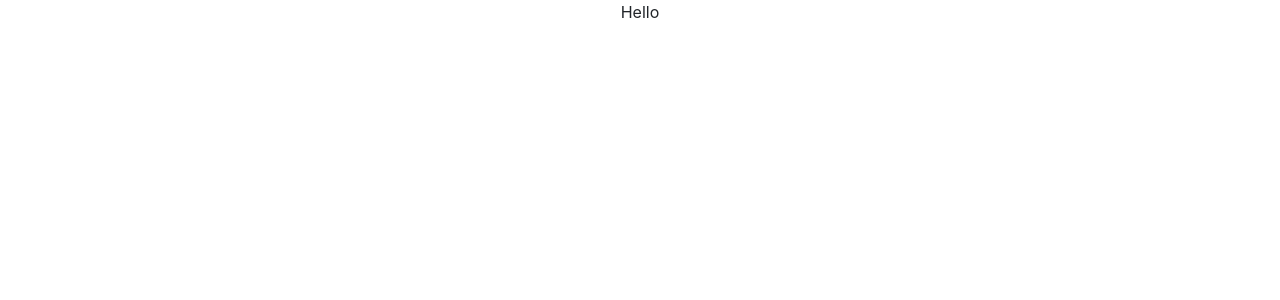
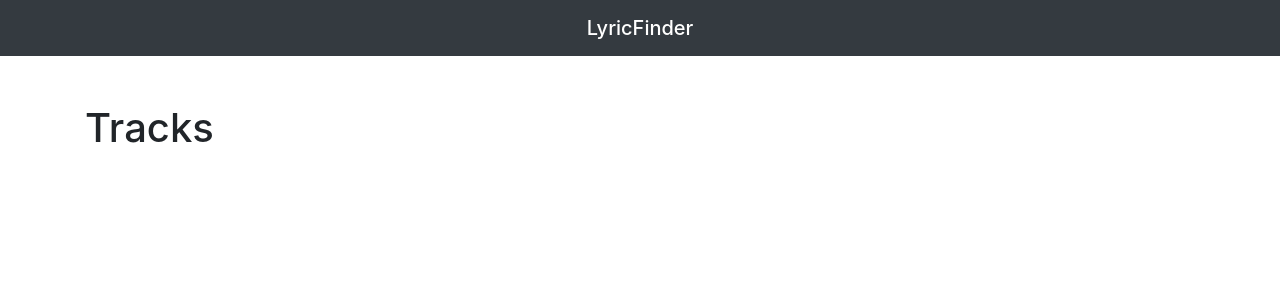
Before and after one commit to ali1129js/lyricsfinder-app, a React (Create React App) app: page / in a window 1280 px wide. Shown: the top 300 px of the page. Built offline with nearby package versions, Linux system fonts and the light colour scheme.

Commit message:
layout and tracks components

```diff
--- a/src/App.js
+++ b/src/App.js
@@ -2,19 +2,31 @@
  * @Author: Ali
  * @Date:   2018-12-26T12:52:10+01:00
  * @Last modified by:   Ali
- * @Last modified time: 2018-12-26T13:08:08+01:00
+ * @Last modified time: 2018-12-26T14:49:35+01:00
  */
 
 import React, { Component } from 'react'
+import { BrowserRouter as Router, Route, Switch } from 'react-router-dom'
+import Navbar from './components/layout/Navbar';
+import Index from './components/layout/Index';
+
+
 import './App.css'
 
 class App extends Component {
   render() {
     return (
-      <div className="App">
-      Hello
-      </div>
-    );
+      <Router>
+        <React.Fragment>
+        <Navbar />
+        <div className="container">
+          <Switch>
+            <Route exact path='/' component={Index}/>
+         </Switch>
+       </div>
+        </React.Fragment>
+      </Router>
+    )
   }
 }
 
--- /dev/null
+++ b/src/components/layout/Index.js
@@ -0,0 +1,17 @@
+/**
+ * @Author: Ali
+ * @Date:   2018-12-26T14:30:03+01:00
+ * @Last modified by:   Ali
+ * @Last modified time: 2018-12-26T14:48:39+01:00
+ */
+ import React from 'react'
+ import Tracks from '../tracks/Tracks'
+
+ const Index = () => {
+   return (
+     <React.Fragment>
+     <Tracks />
+     </React.Fragment>
+   )
+ }
+ export default Index
--- /dev/null
+++ b/src/components/layout/Navbar.js
@@ -0,0 +1,19 @@
+/**
+ * @Author: Ali
+ * @Date:   2018-12-26T14:30:16+01:00
+ * @Last modified by:   Ali
+ * @Last modified time: 2018-12-26T14:35:41+01:00
+ */
+import React from 'react'
+
+
+const Navbar = () => {
+  return (
+    <nav className="navbar navbar-dark bg-dark mb-5">
+      <span className="navbar-brand mb-0 h1 mx-auto">
+        LyricFinder
+      </span>
+    </nav>
+  )
+}
+export default Navbar
--- /dev/null
+++ b/src/components/tracks/Tracks.js
@@ -0,0 +1,16 @@
+/**
+ * @Author: Ali
+ * @Date:   2018-12-26T14:42:43+01:00
+ * @Last modified by:   Ali
+ * @Last modified time: 2018-12-26T14:45:44+01:00
+ */
+import React, { Component } from 'react'
+
+class Tracks extends Component {
+  render(){
+    return (
+      <h1> Tracks </h1>
+    )
+  }
+}
+export default Tracks
--- /dev/null
+++ b/src/context.js
@@ -0,0 +1,6 @@
+/**
+ * @Author: Ali
+ * @Date:   2018-12-26T14:51:02+01:00
+ * @Last modified by:   Ali
+ * @Last modified time: 2018-12-26T14:51:02+01:00
+ */
```
